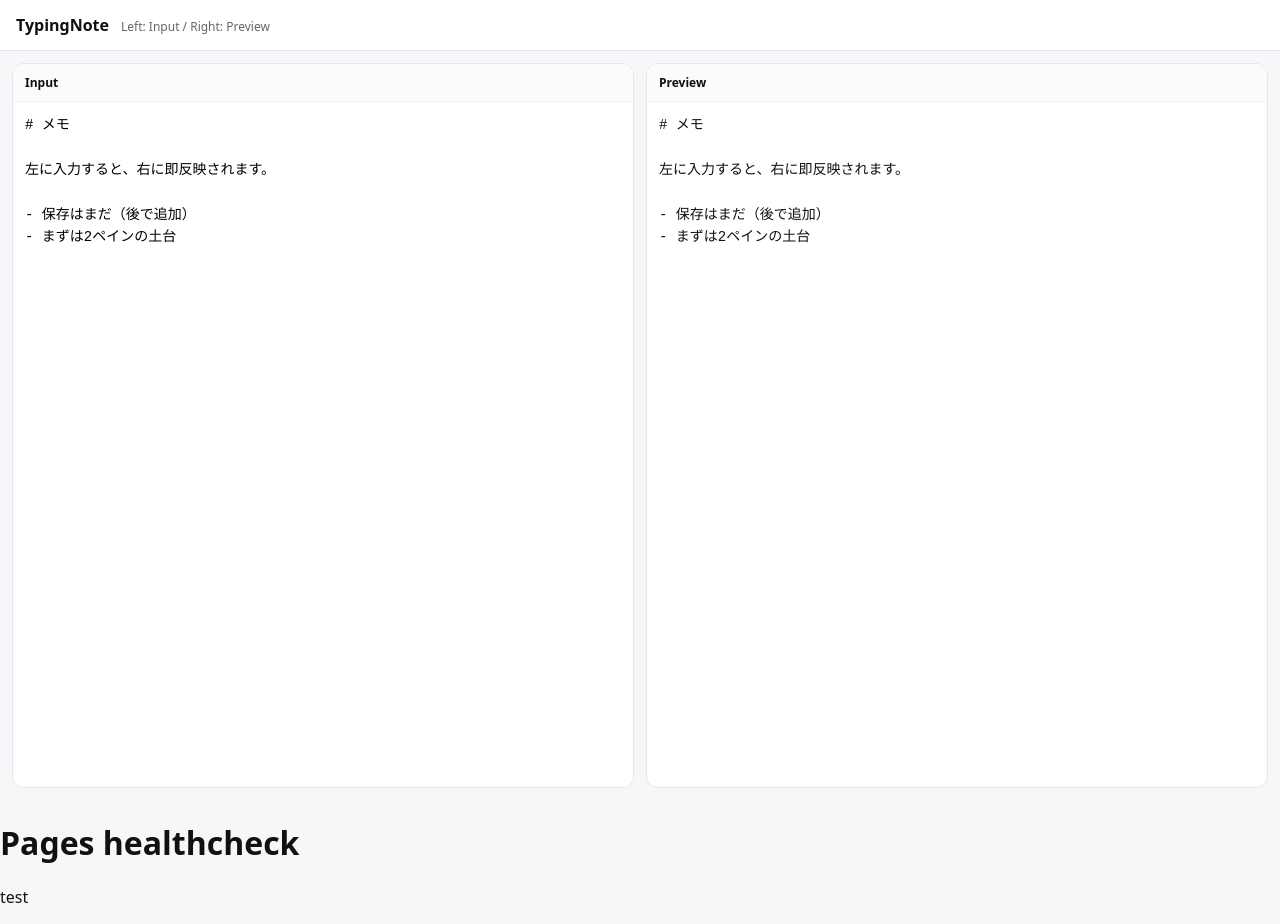
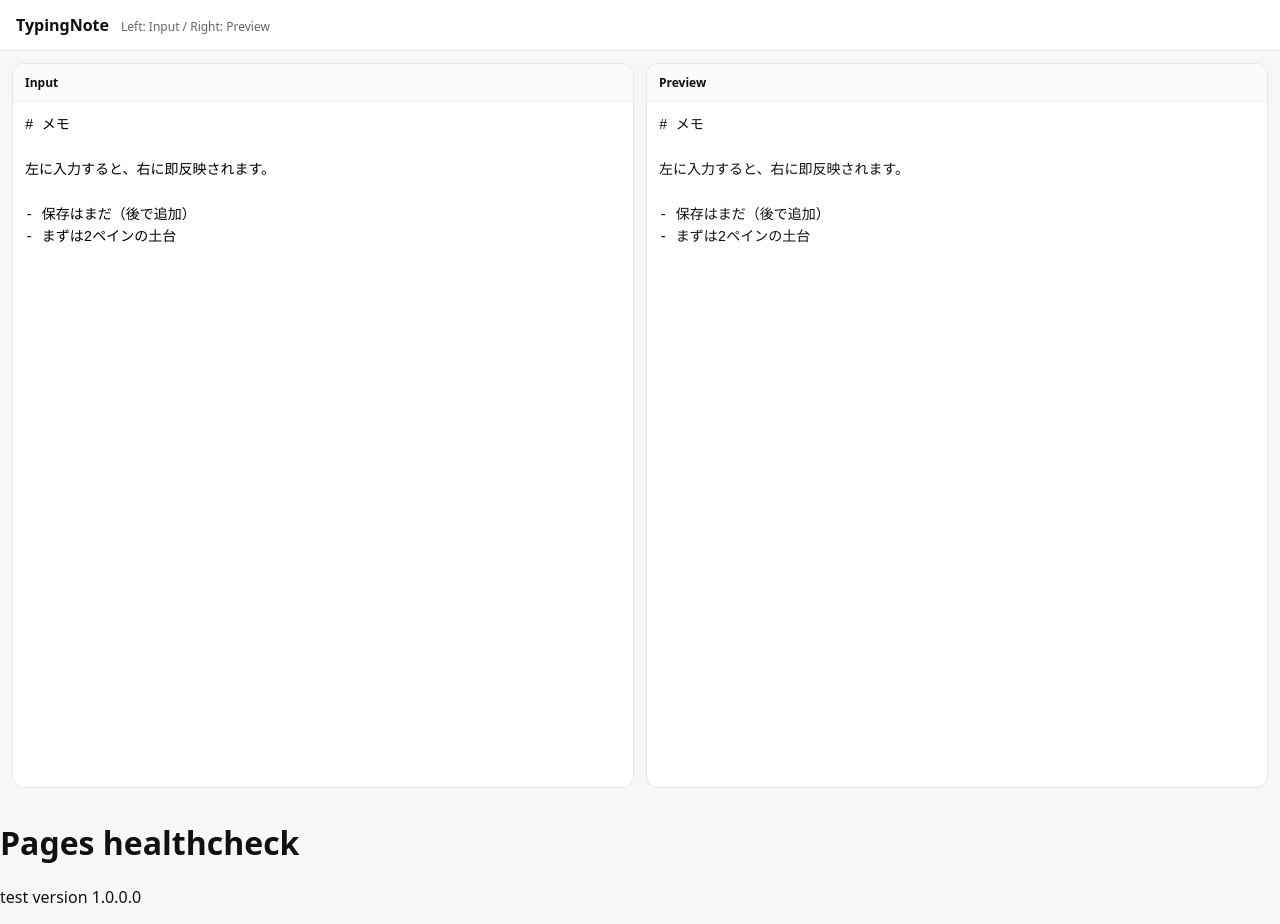
Before and after one commit to IssyouTakaki/typing-note, a website built with Vite: page index.html in a window 1280 px wide. Built offline with nearby package versions, Linux system fonts and the light colour scheme.

Commit message:
2026/01/03 - test 02

```diff
--- a/index.html
+++ b/index.html
@@ -10,7 +10,7 @@
   <body>
     <div id="app"></div>
     <h1>Pages healthcheck</h1>
-    <p>test</p>
+    <p>test version 1.0.0.0</p>
     <script type="module" src="/src/main.ts"></script>
   </body>
 </html>
```
